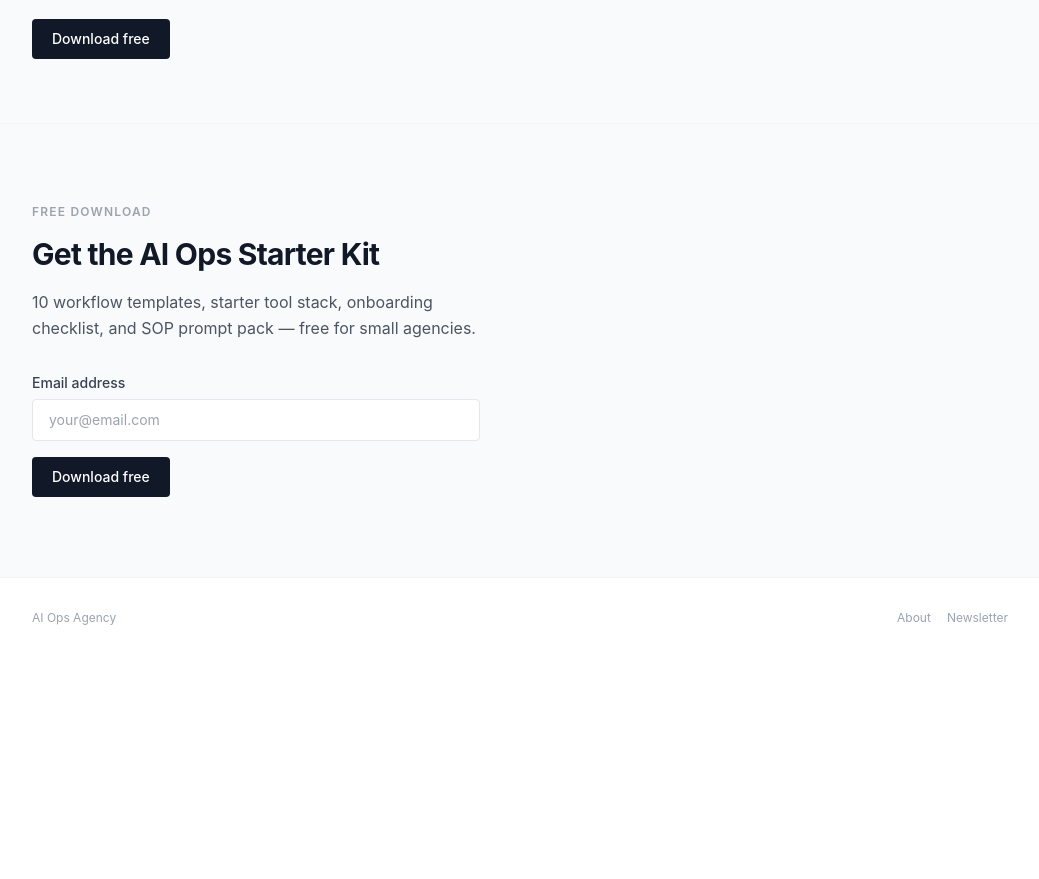
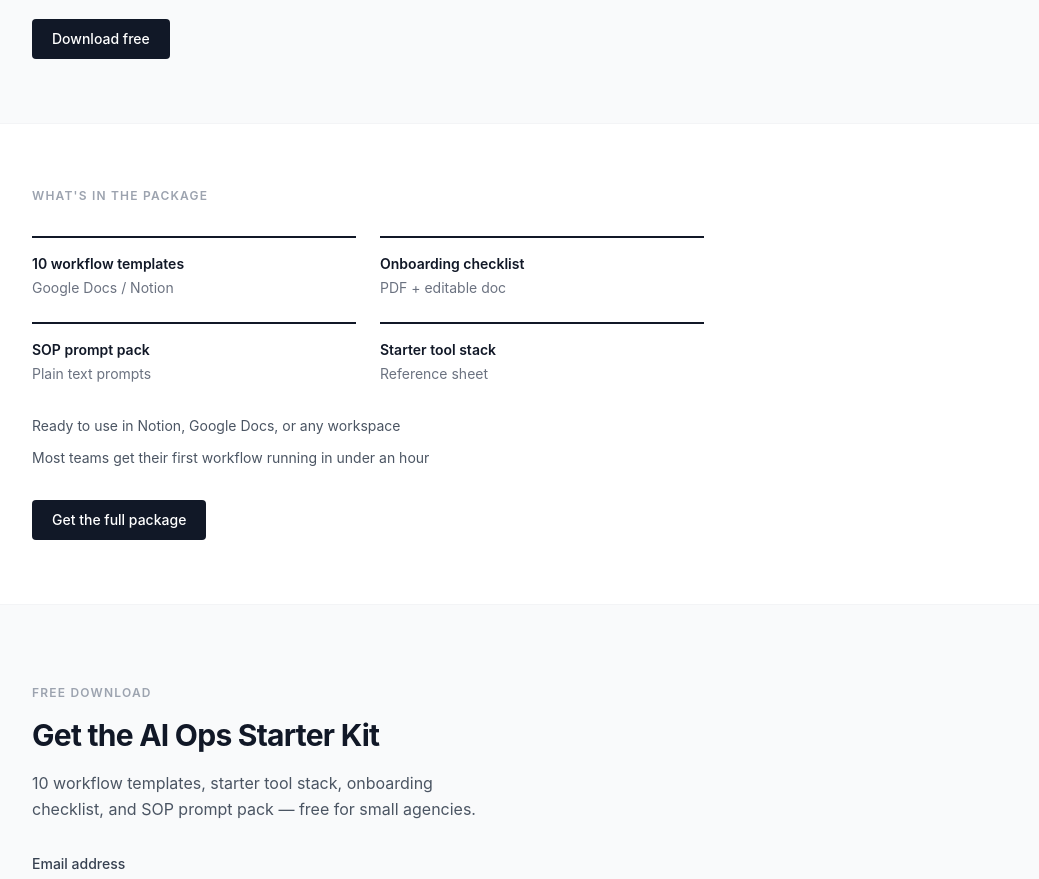
Before and after one commit to veramey/my-website, a Next.js app: page /templates/client-onboarding-ai-checklist in a window 1280 px wide. Shown: the part 2420-3299 px from the top of the page, without its empty margins (120-1159 px from the left). Before the commit the page ends 3078 px from the top, so only its background shows below. Built offline with nearby package versions, Linux system fonts and the light colour scheme; no server answers.

Commit message:
feat: implement issue #176 (#180)
Implemented by AI Teammate via Claude Code.
Closes #176

Co-authored-by: AI Teammate <agent.ai.native@gmail.com>

```diff
--- a/src/pages/templates/client-onboarding-ai-checklist.tsx
+++ b/src/pages/templates/client-onboarding-ai-checklist.tsx
@@ -180,6 +180,33 @@ export default function ClientOnboardingAiChecklist() {
           </div>
         </section>
 
+        {/* Block 7 — Asset Preview */}
+        <section className="border-t border-gray-100">
+          <div className="max-w-5xl mx-auto px-6 py-16">
+            <p className="text-xs font-semibold text-gray-400 uppercase tracking-widest mb-8">What&apos;s in the package</p>
+            <div className="grid md:grid-cols-2 gap-6 max-w-2xl">
+              {assetItems.map((item) => (
+                <div key={item.label} className="border-t-2 border-gray-900 pt-4">
+                  <p className="text-sm font-semibold text-gray-900">{item.label}</p>
+                  <p className="mt-1 text-sm text-gray-500">{item.format}</p>
+                </div>
+              ))}
+            </div>
+            <div className="mt-8 max-w-xl space-y-3 text-sm text-gray-600">
+              <p>Ready to use in Notion, Google Docs, or any workspace</p>
+              <p>Most teams get their first workflow running in under an hour</p>
+            </div>
+            <div className="mt-8">
+              <a
+                href="#download-form"
+                className="px-5 py-2.5 bg-gray-900 text-white text-sm font-medium rounded hover:bg-gray-700 transition-colors self-start inline-block"
+              >
+                Get the full package
+              </a>
+            </div>
+          </div>
+        </section>
+
         {/* Section 7 — Download CTA */}
         <section id="download-form" className="border-t border-gray-100 bg-gray-50">
           <div className="max-w-5xl mx-auto px-6 py-20">
```
Also changed, not shown: 1 other file (tests, documents, lock files or other folders).
